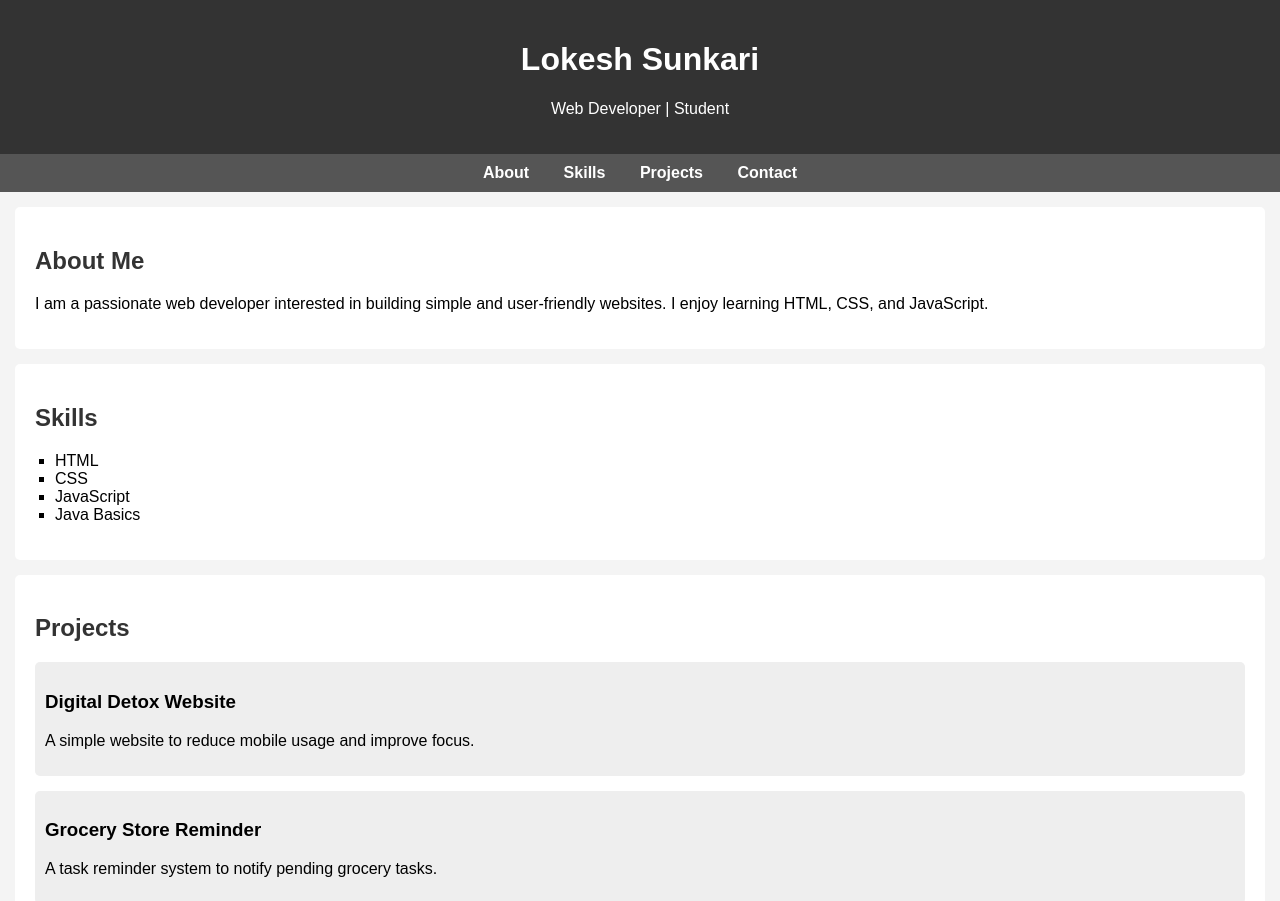
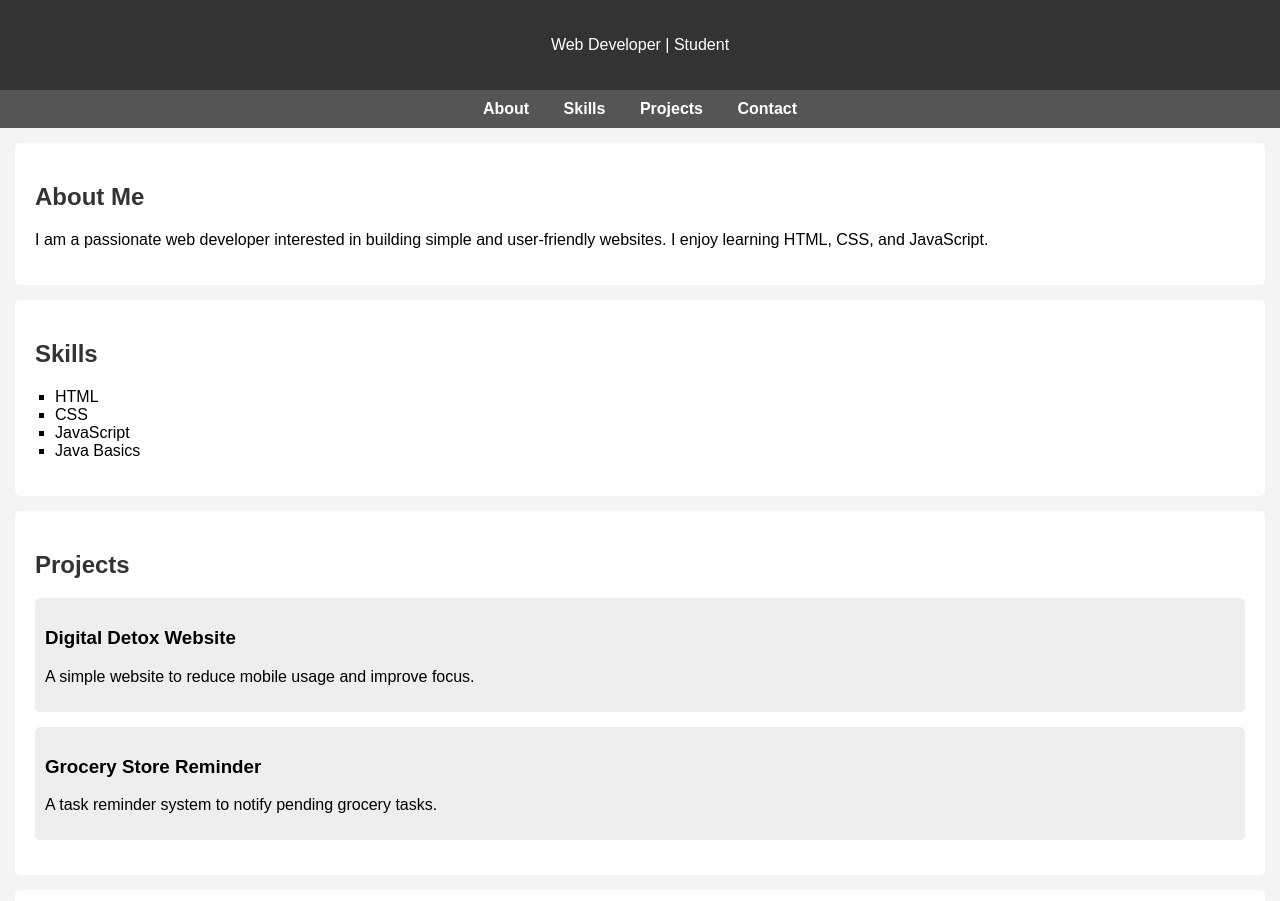
Before and after one commit to lokesh331/personal-portfolio, a plain HTML site: page index.html in a window 1280 px wide. Shown: the top 901 px of the page. Drawn offline with Linux system fonts and the light colour scheme.

Commit message:
Remove name from header in index.html

```diff
--- a/index.html
+++ b/index.html
@@ -8,7 +8,7 @@
 <body>
 
     <header>
-        <h1>Lokesh Sunkari</h1>
+
         <p>Web Developer | Student</p>
     </header>
 
```
